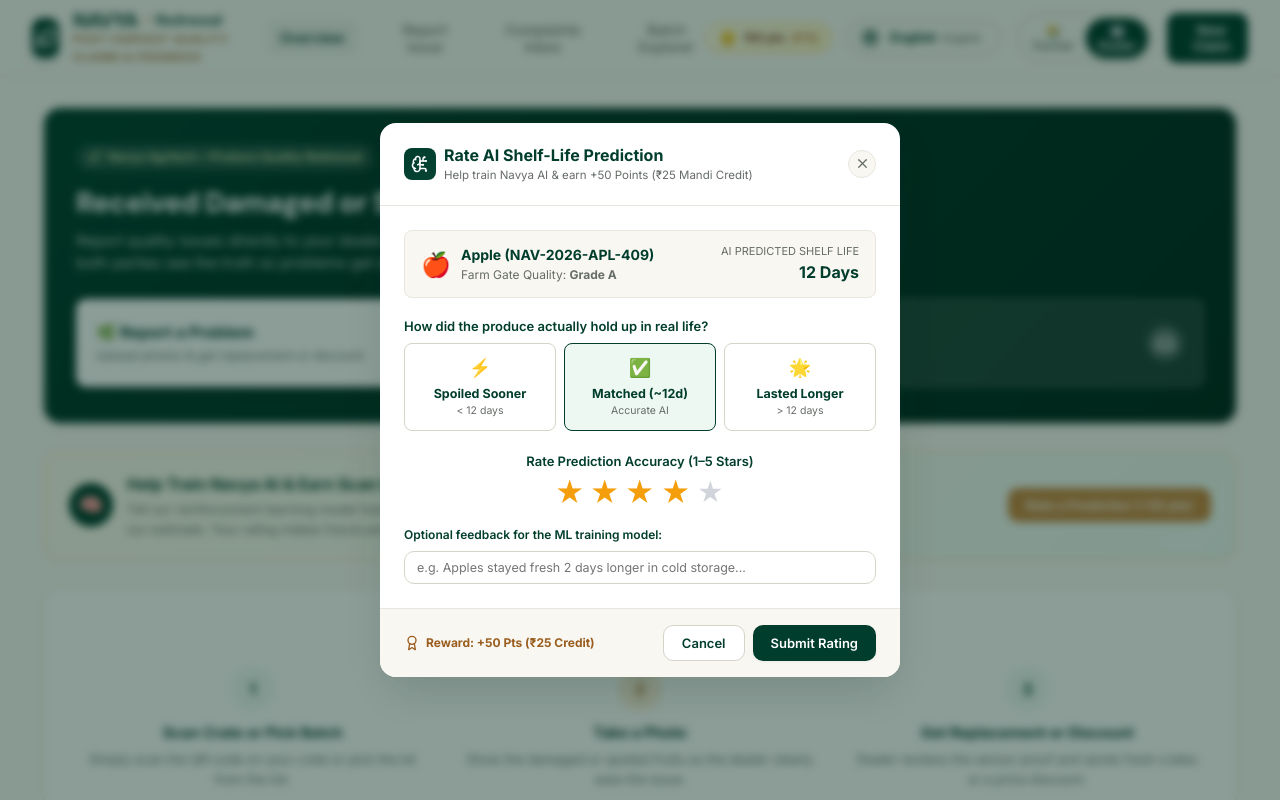
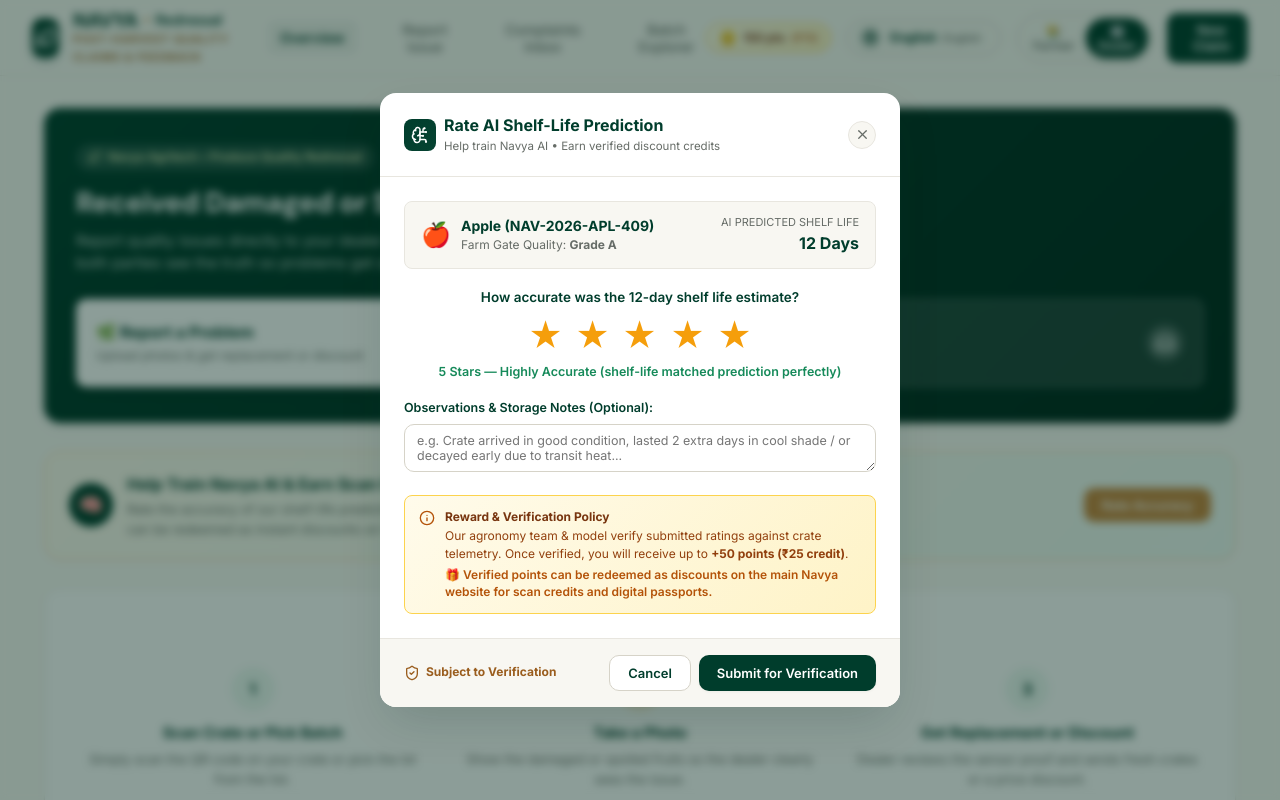
Before and after one commit to sky-ruler/navya-dispute-protocol, a React (Vite) app: page / in a window 1280 px wide. Both pictures are taken after a click on the button "Verified Navya reward points — redeemable as discounts on th". Shown: the top 800 px of the page. Built offline with nearby package versions, Linux system fonts and the light colour scheme.

Commit message:
refactor: unify shelf-life rating to 1-5 stars, add verification policy notice, and main website discount redemption

```diff
--- a/src/components/common/Navbar.jsx
+++ b/src/components/common/Navbar.jsx
@@ -64,7 +64,7 @@ export const Navbar = ({
           type="button"
           className="reward-points-badge"
           onClick={() => onOpenRateModal && onOpenRateModal()}
-          title="Earn Mandi scan credits by rating AI prediction accuracy"
+          title="Verified Navya reward points — redeemable as discounts on the main Navya website"
         >
           <span className="points-coin">🪙</span>
           <span className="points-val">{userPoints} pts</span>
--- a/src/components/redressal/RatePredictionModal.jsx
+++ b/src/components/redressal/RatePredictionModal.jsx
@@ -1,17 +1,24 @@
 import React, { useState } from 'react';
-import { X, Sparkles, Star, CheckCircle, Award, BrainCircuit, ArrowRight } from 'lucide-react';
+import { X, Sparkles, Star, CheckCircle, Award, BrainCircuit, ShieldCheck, Clock, Info } from 'lucide-react';
 import { rewardService } from '../../services/rewardService';
 
 export const RatePredictionModal = ({ isOpen, onClose, batch, onRewardEarned }) => {
   if (!isOpen || !batch) return null;
 
-  const [actualOutcome, setActualOutcome] = useState('ACCURATE'); // SPOILED_EARLY | ACCURATE | LASTED_LONGER
-  const [rating, setRating] = useState(4);
+  const [rating, setRating] = useState(5);
   const [note, setNote] = useState('');
   const [isSubmitted, setIsSubmitted] = useState(false);
   const [rewardResult, setRewardResult] = useState(null);
 
   const predictedDays = batch.predictedShelfLifeDays || 7;
+
+  const ratingDescriptions = {
+    1: '1 Star — Very Inaccurate (produce spoiled far earlier than predicted)',
+    2: '2 Stars — Below Expectation (quality degraded faster than expected)',
+    3: '3 Stars — Acceptable (close to estimate with minor deviation)',
+    4: '4 Stars — Accurate (held up well as predicted)',
+    5: '5 Stars — Highly Accurate (shelf-life matched prediction perfectly)'
+  };
 
   const handleSubmit = (e) => {
     e.preventDefault();
@@ -20,9 +27,8 @@ export const RatePredictionModal = ({ isOpen, onClose, batch, onRewardEarned })
       batchId: batch.id,
       crop: batch.crop,
       predictedShelfLifeDays: predictedDays,
-      actualOutcome,
       accuracyRating: rating,
-      userNote: note || `Actual outcome: ${actualOutcome.replace('_', ' ')}`
+      userNote: note || ratingDescriptions[rating]
     });
 
     setRewardResult(result);
@@ -58,7 +64,7 @@ export const RatePredictionModal = ({ isOpen, onClose, batch, onRewardEarned })
             <div>
               <div className="modal-title" style={{ fontSize: '16px' }}>Rate AI Shelf-Life Prediction</div>
               <div style={{ fontSize: '11.5px', color: 'var(--text-muted)' }}>
-                Help train Navya AI & earn +50 Points (₹25 Mandi Credit)
+                Help train Navya AI • Earn verified discount credits
               </div>
             </div>
           </div>
@@ -103,123 +109,96 @@ export const RatePredictionModal = ({ isOpen, onClose, batch, onRewardEarned })
                 </div>
               </div>
 
-              {/* Question 1: How did it actually hold up? */}
-              <div className="form-group">
-                <label className="form-label" style={{ fontSize: '13px' }}>
-                  How did the produce actually hold up in real life?
+              {/* Unified Star Rating (1-5) */}
+              <div className="form-group" style={{ textAlign: 'center', margin: '14px 0 16px' }}>
+                <label className="form-label" style={{ fontSize: '13.5px', marginBottom: '8px' }}>
+                  How accurate was the {predictedDays}-day shelf life estimate?
                 </label>
-                <div style={{ display: 'grid', gridTemplateColumns: 'repeat(3, 1fr)', gap: '8px' }}>
-                  <div
-                    onClick={() => setActualOutcome('SPOILED_EARLY')}
-                    style={{
-                      padding: '10px 8px',
-                      borderRadius: '8px',
-                      border: `1.5px solid ${actualOutcome === 'SPOILED_EARLY' ? 'var(--navya-warning)' : 'var(--border-medium)'}`,
-                      background: actualOutcome === 'SPOILED_EARLY' ? 'var(--navya-warning-bg)' : '#ffffff',
-                      textAlign: 'center',
-                      cursor: 'pointer',
-                      transition: 'all 0.15s ease'
-                    }}
-                  >
-                    <div style={{ fontSize: '18px' }}>⚡</div>
-                    <div style={{ fontSize: '12.5px', fontWeight: 700, color: 'var(--navya-forest-800)', marginTop: '2px' }}>
-                      Spoiled Sooner
-                    </div>
-                    <div style={{ fontSize: '10.5px', color: 'var(--text-muted)' }}>&lt; {predictedDays} days</div>
-                  </div>
-
-                  <div
-                    onClick={() => setActualOutcome('ACCURATE')}
-                    style={{
-                      padding: '10px 8px',
-                      borderRadius: '8px',
-                      border: `1.5px solid ${actualOutcome === 'ACCURATE' ? 'var(--navya-forest-800)' : 'var(--border-medium)'}`,
-                      background: actualOutcome === 'ACCURATE' ? 'var(--navya-success-bg)' : '#ffffff',
-                      textAlign: 'center',
-                      cursor: 'pointer',
-                      transition: 'all 0.15s ease'
-                    }}
-                  >
-                    <div style={{ fontSize: '18px' }}>✅</div>
-                    <div style={{ fontSize: '12.5px', fontWeight: 700, color: 'var(--navya-forest-800)', marginTop: '2px' }}>
-                      Matched (~{predictedDays}d)
-                    </div>
-                    <div style={{ fontSize: '10.5px', color: 'var(--text-muted)' }}>Accurate AI</div>
-                  </div>
-
-                  <div
-                    onClick={() => setActualOutcome('LASTED_LONGER')}
-                    style={{
-                      padding: '10px 8px',
-                      borderRadius: '8px',
-                      border: `1.5px solid ${actualOutcome === 'LASTED_LONGER' ? 'var(--navya-forest-800)' : 'var(--border-medium)'}`,
-                      background: actualOutcome === 'LASTED_LONGER' ? 'var(--navya-success-bg)' : '#ffffff',
-                      textAlign: 'center',
-                      cursor: 'pointer',
-                      transition: 'all 0.15s ease'
-                    }}
-                  >
-                    <div style={{ fontSize: '18px' }}>🌟</div>
-                    <div style={{ fontSize: '12.5px', fontWeight: 700, color: 'var(--navya-forest-800)', marginTop: '2px' }}>
-                      Lasted Longer
-                    </div>
-                    <div style={{ fontSize: '10.5px', color: 'var(--text-muted)' }}>&gt; {predictedDays} days</div>
-                  </div>
-                </div>
-              </div>
-
-              {/* Question 2: Accuracy Stars */}
-              <div className="form-group" style={{ textAlign: 'center', margin: '18px 0' }}>
-                <label className="form-label" style={{ fontSize: '13px', marginBottom: '6px' }}>
-                  Rate Prediction Accuracy (1–5 Stars)
-                </label>
-                <div style={{ display: 'flex', justifyContent: 'center', gap: '8px' }}>
+                <div style={{ display: 'flex', justifyContent: 'center', gap: '8px', marginBottom: '6px' }}>
                   {[1, 2, 3, 4, 5].map((star) => (
                     <button
                       type="button"
                       key={star}
                       onClick={() => setRating(star)}
                       style={{
-                        fontSize: '26px',
+                        fontSize: '30px',
                         color: rating >= star ? '#f59e0b' : '#d1d5db',
                         background: 'none',
                         border: 'none',
                         cursor: 'pointer',
                         transition: 'transform 0.15s ease',
-                        transform: rating >= star ? 'scale(1.1)' : 'scale(1)'
+                        transform: rating >= star ? 'scale(1.12)' : 'scale(1)',
+                        padding: '2px 4px'
                       }}
+                      title={`${star} Star${star > 1 ? 's' : ''}`}
                     >
                       ★
                     </button>
                   ))}
                 </div>
+                <div style={{
+                  fontSize: '12.5px',
+                  fontWeight: 600,
+                  color: rating <= 2 ? 'var(--navya-danger)' : rating === 3 ? 'var(--navya-warning)' : 'var(--navya-success)',
+                  minHeight: '20px'
+                }}>
+                  {ratingDescriptions[rating]}
+                </div>
               </div>
 
-              {/* Optional Note */}
-              <div className="form-group" style={{ marginBottom: 0 }}>
-                <label className="form-label" style={{ fontSize: '12px' }}>Optional feedback for the ML training model:</label>
-                <input
-                  type="text"
-                  className="form-input"
-                  style={{ fontSize: '12.5px', padding: '8px 12px' }}
-                  placeholder="e.g. Apples stayed fresh 2 days longer in cold storage..."
+              {/* Detailed Description / Observations */}
+              <div className="form-group" style={{ marginBottom: '16px' }}>
+                <label className="form-label" style={{ fontSize: '12.5px' }}>
+                  Observations & Storage Notes (Optional):
+                </label>
+                <textarea
+                  className="form-textarea"
+                  rows={2}
+                  style={{ fontSize: '12.5px', padding: '8px 12px', resize: 'vertical' }}
+                  placeholder="e.g. Crate arrived in good condition, lasted 2 extra days in cool shade / or decayed early due to transit heat..."
                   value={note}
                   onChange={(e) => setNote(e.target.value)}
                 />
+              </div>
+
+              {/* Clear Verification & Redemption Notice */}
+              <div style={{
+                background: 'linear-gradient(135deg, #fffbeb 0%, #fef3c7 100%)',
+                border: '1px solid #fcd34d',
+                borderRadius: '8px',
+                padding: '12px 14px',
+                fontSize: '12px',
+                color: '#92400e',
+                lineHeight: 1.45,
+                display: 'flex',
+                gap: '10px'
+              }}>
+                <Info size={16} color="#b45309" style={{ flexShrink: 0, marginTop: '2px' }} />
+                <div>
+                  <div style={{ fontWeight: 800, color: '#78350f', marginBottom: '2px' }}>
+                    Reward & Verification Policy
+                  </div>
+                  <div>
+                    Our agronomy team & model verify submitted ratings against crate telemetry. Once verified, you will receive up to <strong>+50 points (₹25 credit)</strong>.
+                  </div>
+                  <div style={{ marginTop: '4px', color: '#b45309', fontWeight: 600 }}>
+                    🎁 Verified points can be redeemed as discounts on the main Navya website for scan credits and digital passports.
+                  </div>
+                </div>
               </div>
             </div>
 
             <div className="modal-footer" style={{ display: 'flex', justifyContent: 'space-between', alignItems: 'center' }}>
               <div style={{ display: 'flex', alignItems: 'center', gap: '6px', fontSize: '12px', fontWeight: 700, color: 'var(--navya-bronze-dark)' }}>
-                <Award size={16} />
-                Reward: +50 Pts (₹25 Credit)
+                <ShieldCheck size={16} />
+                Subject to Verification
               </div>
               <div style={{ display: 'flex', gap: '8px' }}>
                 <button type="button" className="btn-secondary" onClick={handleClose} style={{ fontSize: '13px' }}>
                   Cancel
                 </button>
                 <button type="submit" className="btn-primary" style={{ fontSize: '13px' }}>
-                  Submit Rating
+                  Submit for Verification
                 </button>
               </div>
             </div>
@@ -230,38 +209,51 @@ export const RatePredictionModal = ({ isOpen, onClose, batch, onRewardEarned })
               width: '56px',
               height: '56px',
               borderRadius: '50%',
-              background: 'var(--navya-success-bg)',
-              color: 'var(--navya-success)',
+              background: '#fef3c7',
+              color: '#d97706',
               display: 'flex',
               alignItems: 'center',
               justifyContent: 'center',
               margin: '0 auto 16px'
             }}>
-              <CheckCircle size={32} />
+              <Clock size={32} />
             </div>
 
             <h3 style={{ fontSize: '18px', fontWeight: 800, color: 'var(--navya-forest-800)', marginBottom: '6px' }}>
-              Thank You! Ground-Truth Logged 🎉
+              Rating Submitted for Verification! ⏳
             </h3>
-            <p style={{ fontSize: '13px', color: 'var(--text-muted)', maxWidth: '340px', margin: '0 auto 18px' }}>
-              Your feedback is queued for Navya's reinforcement learning decay regression model.
+            <p style={{ fontSize: '13px', color: 'var(--text-muted)', maxWidth: '380px', margin: '0 auto 18px', lineHeight: 1.5 }}>
+              Thank you! Your rating is queued for Navya's reinforcement learning model. Our team will verify the batch observations against sensor telemetry.
             </p>
 
             <div style={{
               display: 'inline-flex',
               alignItems: 'center',
               gap: '10px',
-              background: '#fef3c7',
-              border: '1px solid #fcd34d',
-              padding: '8px 16px',
+              background: '#ecfdf5',
+              border: '1px solid #a7f3d0',
+              padding: '10px 18px',
               borderRadius: '20px',
-              fontSize: '14px',
-              fontWeight: 800,
-              color: '#92400e',
-              marginBottom: '24px'
+              fontSize: '13.5px',
+              fontWeight: 700,
+              color: '#065f46',
+              marginBottom: '16px'
             }}>
-              <Award size={18} />
-              +50 Points Earned! Total: {rewardResult?.newTotalPoints} pts (₹{rewardResult?.newCreditsInr} Credit)
+              <Award size={18} color="#059669" />
+              Potential Reward: Up to +50 Points (₹25 Credit) Once Verified
+            </div>
+
+            <div style={{
+              fontSize: '12px',
+              color: 'var(--text-muted)',
+              maxWidth: '360px',
+              margin: '0 auto 24px',
+              background: 'var(--bg-surface-subtle)',
+              padding: '10px 14px',
+              borderRadius: '8px',
+              border: '1px solid var(--border-subtle)'
+            }}>
+              💡 <strong>Redemption Info:</strong> Verified points can be redeemed later as instant discounts on the main Navya website for produce scans and lot certificates.
             </div>
 
             <div>
--- a/src/pages/BatchExplorerPage.jsx
+++ b/src/pages/BatchExplorerPage.jsx
@@ -119,8 +119,9 @@ export const BatchExplorerPage = ({ onSelectBatchForClaim }) => {
                 className="btn-bronze"
                 style={{ flex: 1, justifyContent: 'center', fontSize: '12px', padding: '7px' }}
                 onClick={() => onOpenRateModal && onOpenRateModal(b)}
+                title="Rate AI prediction accuracy to earn verified discounts"
               >
-                🧠 Rate AI (+50 pts)
+                🧠 Rate Accuracy
               </button>
             </div>
           </div>
--- a/src/pages/DisputeDetailsPage.jsx
+++ b/src/pages/DisputeDetailsPage.jsx
@@ -111,9 +111,9 @@ export const DisputeDetailsPage = ({
               className="btn-bronze"
               onClick={() => onOpenRateModal(batch)}
               style={{ fontSize: '12.5px' }}
-              title="Help train Navya AI model by rating prediction accuracy"
+              title="Rate AI prediction accuracy to earn verified discounts"
             >
-              🧠 Rate AI (+50 pts)
+              🧠 Rate Accuracy
             </button>
           )}
 
--- a/src/pages/HomePage.jsx
+++ b/src/pages/HomePage.jsx
@@ -163,16 +163,16 @@ export const HomePage = ({
             🧠
           </div>
           <div>
-            <div style={{ display: 'flex', alignItems: 'center', gap: '8px' }}>
+            <div style={{ display: 'flex', alignItems: 'center', gap: '8px', flexWrap: 'wrap' }}>
               <span style={{ fontSize: '16px', fontWeight: 800, color: 'var(--navya-forest-800)' }}>
                 Help Train Navya AI & Earn Scan Credits
               </span>
               <span style={{ fontSize: '11px', fontWeight: 700, background: '#f59e0b', color: '#fff', padding: '2px 8px', borderRadius: '12px' }}>
-                +50 Pts (₹25)
+                Up to 50 Pts (₹25)
               </span>
             </div>
             <p style={{ fontSize: '13px', color: 'var(--text-muted)', marginTop: '2px', maxWidth: '560px' }}>
-              Tell our reinforcement learning model how long your produce actually lasted compared to our estimate. Your rating makes future predictions more accurate!
+              Rate the accuracy of our shelf-life predictions. Once verified by our team, earned points can be redeemed as instant discounts on the main Navya website!
             </p>
           </div>
         </div>
@@ -183,7 +183,7 @@ export const HomePage = ({
           onClick={() => onOpenRateModal && onOpenRateModal()}
           style={{ padding: '9px 18px', fontSize: '13px', flexShrink: 0 }}
         >
-          Rate a Prediction (+50 pts)
+          Rate Accuracy
         </button>
       </section>
 
```
Also changed, not shown: src/services/rewardService.js (+9 -10 lines).
